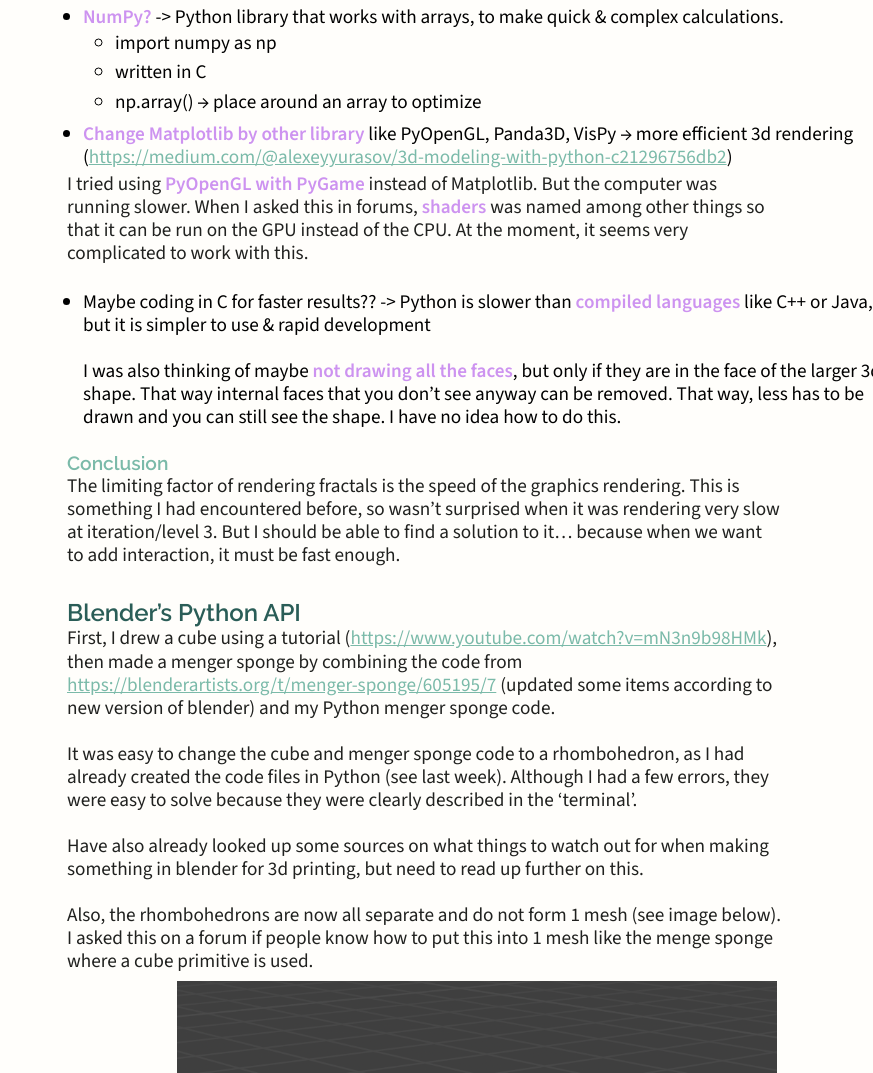
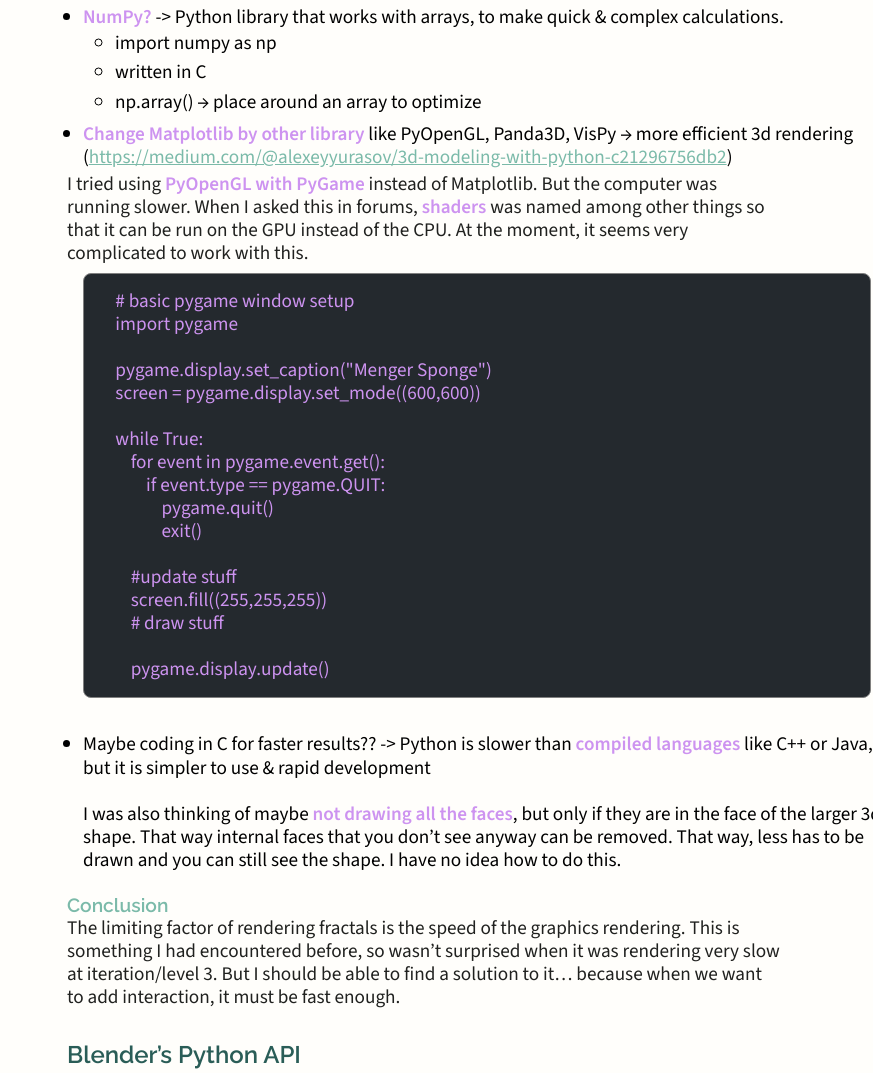
Before and after one commit to Joline990/Joline990.github.io, an Astro site: page /post-11 in a window 1280 px wide. Shown: the part 1593-2666 px from the top of the page, without its empty margins (407-1280 px from the left). Built offline with nearby package versions, Linux system fonts and the light colour scheme; Astro itself is replaced by a stand-in of ours; code samples lack their colours.

Commit message:
added pygame window setup code

````diff
--- a/src/content/blog/post-11.md
+++ b/src/content/blog/post-11.md
@@ -42,7 +42,25 @@
 - **Change Matplotlib by other library** like PyOpenGL, Panda3D, VisPy → more efficient 3d rendering (https://medium.com/@alexeyyurasov/3d-modeling-with-python-c21296756db2)
 
 I tried using **PyOpenGL with PyGame** instead of Matplotlib. But the computer was running slower. When I asked this in forums, **shaders** was named among other things so that it can be run on the GPU instead of the CPU. At the moment, it seems very complicated to work with this.
-<br><br>
+```python
+    # basic pygame window setup
+    import pygame
+
+    pygame.display.set_caption("Menger Sponge")
+    screen = pygame.display.set_mode((600,600))
+
+    while True:
+        for event in pygame.event.get():
+            if event.type == pygame.QUIT:
+                pygame.quit()
+                exit()
+
+        #update stuff
+        screen.fill((255,255,255))
+        # draw stuff
+
+        pygame.display.update()
+```
 
 - Maybe coding in C for faster results?? -> Python is slower than **compiled languages** like C++ or Java, but it is simpler to use & rapid development
 <br><br>
````
